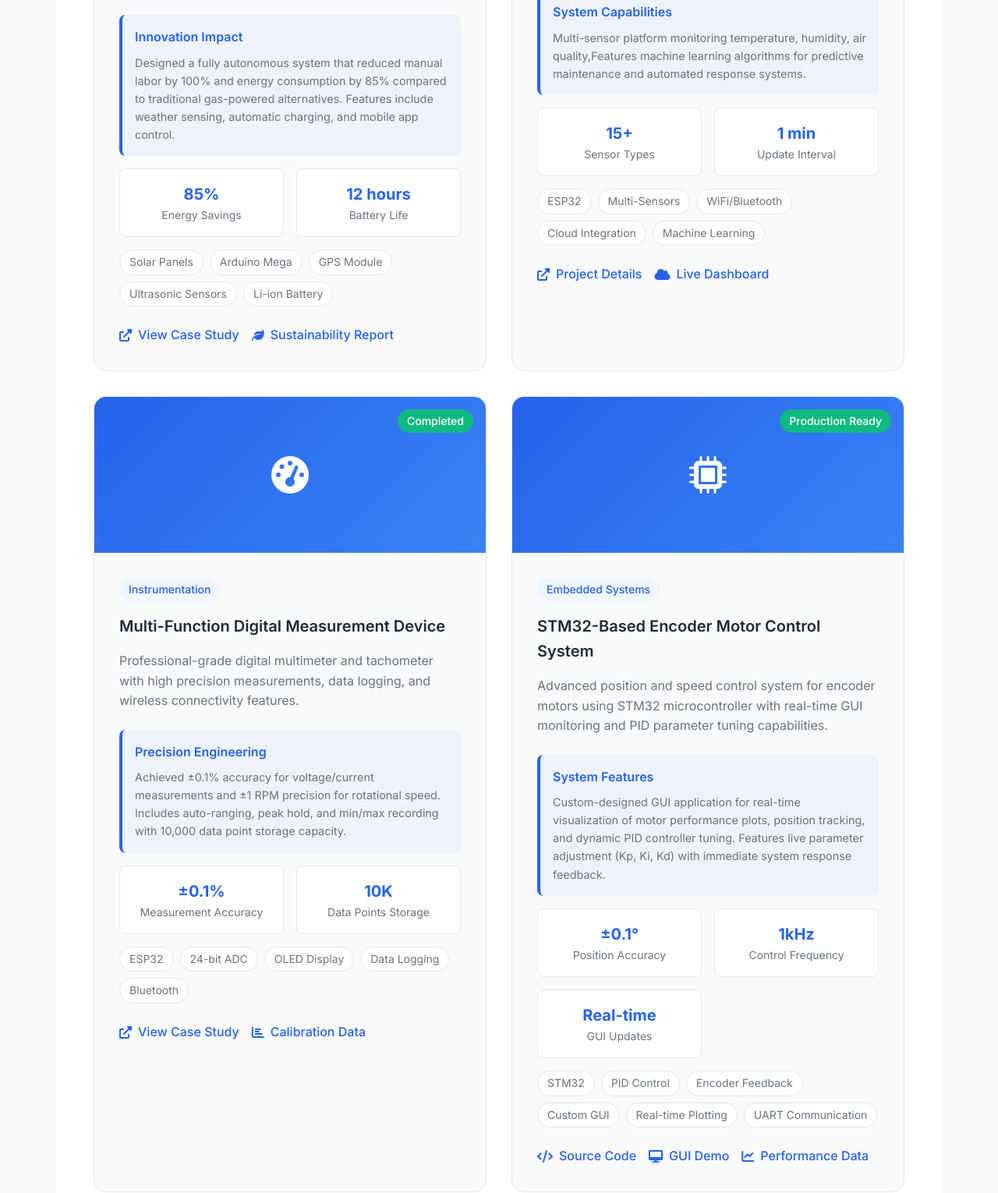
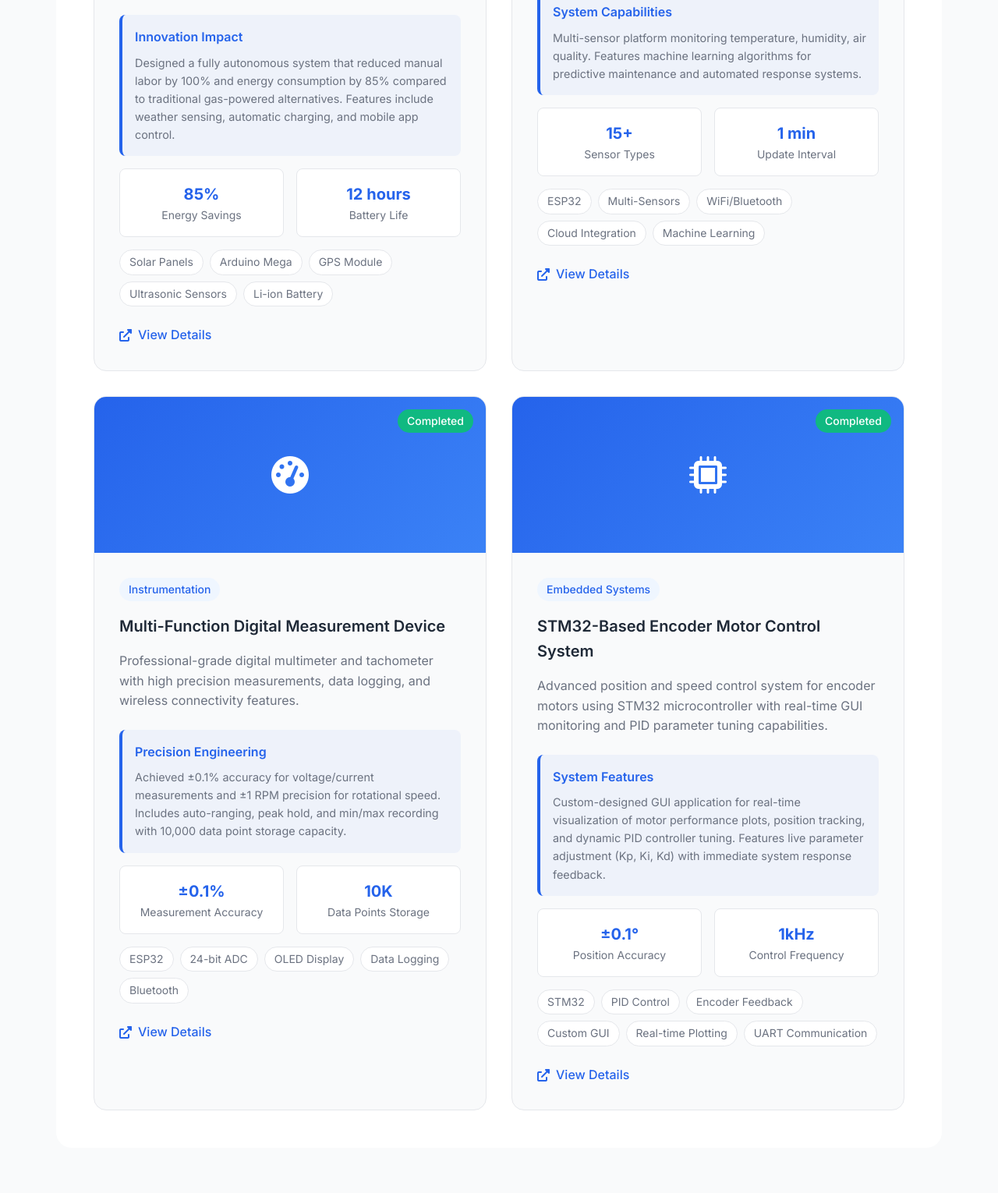
Before and after one commit to shafi9899/portfolio, a plain HTML site: page index.html in a window 1280 px wide. Shown: the part 5626-7156 px from the top of the page at 78% size. Drawn offline with Linux system fonts and the light colour scheme.

Commit message:
Update index.html

```diff
--- a/index.html
+++ b/index.html
@@ -1020,7 +1020,6 @@
                     </div>
                 </div>
             </section>
-
 <section id="projects" class="section fade-in">
     <div class="projects">
         <h2 class="section-title">Featured Projects</h2>
@@ -1061,13 +1060,9 @@
                         <span class="tech-tag">Motor Drivers</span>
                     </div>
                     <div class="project-links">
-                                    <a href="#" class="project-link">
+                        <a href="https://github.com/shafi9899/portfolio" class="project-link">
                             <i class="fas fa-external-link-alt"></i>
-                                        View Case Study
-                                    </a>
-                                    <a href="#" class="project-link">
-                                        <i class="fab fa-github"></i>
-                                        Source Code
+                            View Details
                         </a>
                     </div>
                 </div>
@@ -1107,13 +1102,9 @@
                         <span class="tech-tag">Healthcare Tech</span>
                     </div>
                     <div class="project-links">
-                                    <a href="#" class="project-link">
+                        <a href="https://github.com/shafi9899/portfolio" class="project-link">
                             <i class="fas fa-external-link-alt"></i>
-                                        View Case Study
-                                    </a>
-                                    <a href="#" class="project-link">
-                                        <i class="fas fa-chart-line"></i>
-                                        Performance Data
+                            View Details
                         </a>
                     </div>
                 </div>
@@ -1153,13 +1144,9 @@
                         <span class="tech-tag">Li-ion Battery</span>
                     </div>
                     <div class="project-links">
-                                    <a href="#" class="project-link">
+                        <a href="https://github.com/shafi9899/portfolio" class="project-link">
                             <i class="fas fa-external-link-alt"></i>
-                                        View Case Study
-                                    </a>
-                                    <a href="#" class="project-link">
-                                        <i class="fas fa-leaf"></i>
-                                        Sustainability Report
+                            View Details
                         </a>
                     </div>
                 </div>
@@ -1172,12 +1159,12 @@
                 </div>
                 <div class="project-content">
                     <span class="project-category">IoT Systems</span>
-                                <h3 class="project-title">Envoirnment & Air Quality Monitoring system</h3>
+                    <h3 class="project-title">Environment & Air Quality Monitoring System</h3>
                     <p class="project-description">Advanced IoT-based environmental and air quality monitoring system with cloud integration, real-time alerts, and predictive analytics for industrial and residential use.</p>
 
                     <div class="project-details">
                         <h4>System Capabilities</h4>
-                                    <p>Multi-sensor platform monitoring temperature, humidity, air quality,Features machine learning algorithms for predictive maintenance and automated response systems.</p>
+                        <p>Multi-sensor platform monitoring temperature, humidity, air quality. Features machine learning algorithms for predictive maintenance and automated response systems.</p>
                     </div>
 
                     <div class="project-metrics">
@@ -1199,13 +1186,9 @@
                         <span class="tech-tag">Machine Learning</span>
                     </div>
                     <div class="project-links">
-                                    <a href="#" class="project-link">
+                        <a href="https://github.com/shafi9899/portfolio" class="project-link">
                             <i class="fas fa-external-link-alt"></i>
-                                        Project Details
-                                    </a>
-                                    <a href="#" class="project-link">
-                                        <i class="fas fa-cloud"></i>
-                                        Live Dashboard
+                            View Details
                         </a>
                     </div>
                 </div>
@@ -1245,13 +1228,9 @@
                         <span class="tech-tag">Bluetooth</span>
                     </div>
                     <div class="project-links">
-                                    <a href="#" class="project-link">
+                        <a href="https://github.com/shafi9899/portfolio" class="project-link">
                             <i class="fas fa-external-link-alt"></i>
-                                        View Case Study
-                                    </a>
-                                    <a href="#" class="project-link">
-                                        <i class="fas fa-chart-bar"></i>
-                                        Calibration Data
+                            View Details
                         </a>
                     </div>
                 </div>
@@ -1260,7 +1239,7 @@
             <div class="project-card">
                 <div class="project-image">
                     <i class="fas fa-microchip"></i>
-        <div class="project-status completed">Production Ready</div>
+                    <div class="project-status">Completed</div>
                 </div>
                 <div class="project-content">
                     <span class="project-category">Embedded Systems</span>
@@ -1279,10 +1258,6 @@
                         <div class="metric-item">
                             <div class="metric-value">1kHz</div>
                             <div class="metric-label">Control Frequency</div>
-            </div>
-            <div class="metric-item">
-                <div class="metric-value">Real-time</div>
-                <div class="metric-label">GUI Updates</div>
                         </div>
                     </div>
                     <div class="project-tech">
@@ -1294,17 +1269,9 @@
                         <span class="tech-tag">UART Communication</span>
                     </div>
                     <div class="project-links">
-            <a href="#" class="project-link">
-                <i class="fas fa-code"></i>
-                Source Code
-            </a>
-            <a href="#" class="project-link">
-                <i class="fas fa-desktop"></i>
-                GUI Demo
-            </a>
-            <a href="#" class="project-link">
-                <i class="fas fa-chart-line"></i>
-                Performance Data
+                        <a href="https://github.com/shafi9899/portfolio" class="project-link">
+                            <i class="fas fa-external-link-alt"></i>
+                            View Details
                         </a>
                     </div>
                 </div>
```
Lines whose indentation alone changed are shown as unchanged.
